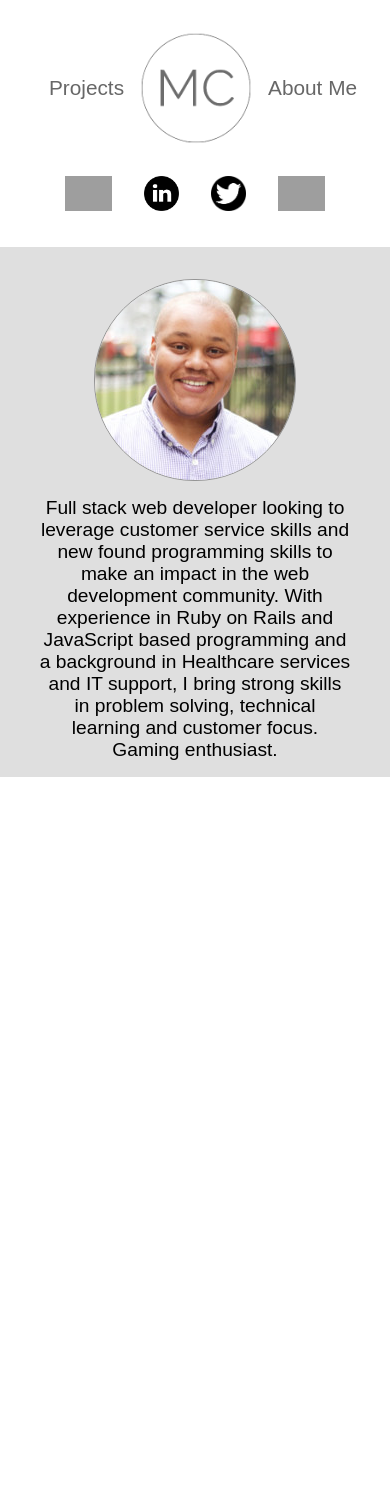
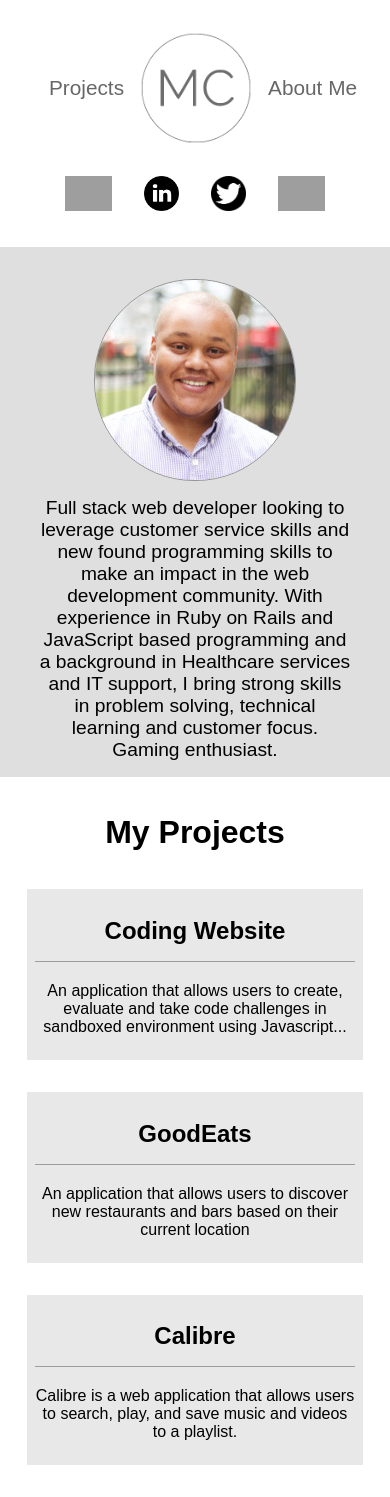
Before and after one commit to MarvinClerge/Personal-Website, a React (Create React App) app: page / in a window 390 px wide. Before the commit the page ends 844 px from the top, so only its background shows below. Built offline with nearby package versions, Linux system fonts and the light colour scheme; grey boxes are pictures that could not be loaded.

Commit message:
added project container and project cards

```diff
--- a/src/App.js
+++ b/src/App.js
@@ -3,18 +3,23 @@ import {Route} from 'react-router-dom'
 // import logo from './logo.svg';
 import Header from './components/header'
 import Person from './components/person'
+import ProjectContainer from './components/projects/project-container'
 
 class App extends Component {
   render() {
     return (
+      <div className="app">
+        <Header />
+
         <Route exact path="/" render={routerProps => {
           return(
-          <div className="app">
-            <Header />
+            <div>
               <Person />
+              <ProjectContainer />
             </div>
           )
         }}/>
+      </div>
     );
   }
 }
--- a/src/components/person.js
+++ b/src/components/person.js
@@ -4,7 +4,7 @@ class Person extends Component {
   render(){
     return(
       <div className="person">
-        <img src={require("../images/marvin.jpeg")} className="person-image" />
+        <img src={require("../images/marvin.jpeg")} alt="marvin clerge" className="person-image" />
         <div className="person-summary">
           Full stack web developer looking to leverage customer service skills and new found programming skills to make an impact in the web development community.
           With experience in Ruby on Rails and JavaScript based programming and a background in Healthcare services and IT support,
--- /dev/null
+++ b/src/components/projects/project-card.js
@@ -0,0 +1,25 @@
+import React from 'react'
+// import { Link } from 'react-router-dom'
+
+const ProjectCard = props => {
+
+  function shortDescription(){
+    if (props.description.length <= 119) {
+      return props.description
+    } else {
+      return props.description.substr(0, 119) + "..."
+    }
+  }
+
+  return(
+    <div className="project-card">
+      <div className="project-card-header">
+        <h2>{props.name}</h2>
+        <p>{shortDescription()}</p>
+      </div>
+      <img src={props.images[0]} alt={props.name + "screenshot"}/>
+    </div>
+  )
+}
+
+export default ProjectCard
--- /dev/null
+++ b/src/components/projects/project-container.js
@@ -0,0 +1,22 @@
+import React from 'react'
+import projects from './project-data'
+import ProjectCard from './project-card'
+
+const ProjectContainer = props => {
+  function mapProjects(){
+    return projects.slice().map((project, index) => {
+      return <ProjectCard key={index} {...project} />
+    })
+  }
+
+  return(
+    <div className="project-container">
+      <h1>My Projects</h1>
+      <div className="project-container-projects">
+        {mapProjects()}
+      </div>
+    </div>
+  )
+}
+
+export default ProjectContainer
--- a/src/components/projects/project-data.js
+++ b/src/components/projects/project-data.js
@@ -31,8 +31,8 @@ const technology = {
 
 const coding = {
   name: "Coding Website",
-  date: "March 2018"
-  decription: "An application that allows users to create, evaluate and take code challenges in sandboxed environment using Javascript ES5",
+  date: "March 2018",
+  description: "An application that allows users to create, evaluate and take code challenges in sandboxed environment using Javascript ES5",
   tech: [technology.react, technology.rails, technology.postgres, technology.ace, technology.interpreter],
   frontend: "https://github.com/MarvinClerge/Coding-Website",
   backend: "https://github.com/MarvinClerge/Coding-Website-Backend",
@@ -44,7 +44,7 @@ const coding = {
     "In the MY CODE tab of the menu if logged in users can view, load and delete their code",
     "In the CHALLENGES tab of the menu users can take on challenges created by other users. If logged in users can create challenges. When running a challenge the OUTPUT tab will change to only allow running the challenge. Users can switch back to normal by resetting the editor or loading code."
   ],
-  screenshots: [
+  images: [
     "https://raw.githubusercontent.com/MarvinClerge/Coding-Website/master/screen1.png",
     "https://raw.githubusercontent.com/MarvinClerge/Coding-Website/master/screen2.png",
     "https://raw.githubusercontent.com/MarvinClerge/Coding-Website/master/screen3.png"
@@ -54,8 +54,8 @@ const coding = {
 
 const goodeats = {
   name: "GoodEats",
-  date: "Febuary 2018"
-  decription: "An application that allows users to discover new restaurants and bars based on their current location",
+  date: "Febuary 2018",
+  description: "An application that allows users to discover new restaurants and bars based on their current location",
   tech: [technology.react, technology.rails, technology.postgres, technology.places],
   frontend: "https://github.com/MarvinClerge/GoodEats",
   backend: "https://github.com/MarvinClerge/GoodEats-Backend",
@@ -65,7 +65,7 @@ const goodeats = {
     "After a search in the main page the results will appear as cards below. Click on a card to be taken to the locations page and view more information.",
     "Users can comment on a location in its page."
   ],
-  screenshots: [
+  images: [
     "https://raw.githubusercontent.com/MarvinClerge/GoodEats/master/screen1.png",
     "https://raw.githubusercontent.com/MarvinClerge/GoodEats/master/screen2.png"
   ],
@@ -73,9 +73,9 @@ const goodeats = {
 }
 
 const calibre = {
-  name: "GoodEats",
-  date: "January 2018"
-  decription: "Calibre is a web application that allows users to search, play, and save music and videos to a playlist.",
+  name: "Calibre",
+  date: "January 2018",
+  description: "Calibre is a web application that allows users to search, play, and save music and videos to a playlist.",
   tech: [technology.rails, technology.postgres, technology.javascript],
   frontend: "https://github.com/MarvinClerge/Calibre",
   backend: "https://github.com/MarvinClerge/Calibre-Backend",
@@ -87,7 +87,7 @@ const calibre = {
     "If a user is logged in they can like a media item by clicking the fire button, and/or comment on media item.",
     "On each media item card a user can click play to view the media content. If the user clicks the + button it will be added to their playlist. The user can only add the media item to their playlist once."
   ],
-  screenshots: [
+  images: [
     "https://raw.githubusercontent.com/MarvinClerge/Calibre/master/screen1.png",
     "https://raw.githubusercontent.com/MarvinClerge/Calibre/master/screen2.png"
   ],
--- /dev/null
+++ b/src/css/project-card.css
@@ -0,0 +1,24 @@
+.project-card {
+  text-align: center;
+  width: 20rem;
+  margin: 1rem;
+  padding: .5rem;
+  background: #e8e8e8;
+
+}
+
+.project-card > img {
+  width: 100%;
+  border: 1px solid rgb(149, 149, 149);
+}
+
+@media screen and (max-width: 1000px) {
+  .project-card-header > h2{
+    border-bottom: 1px solid rgb(156, 156, 156);
+    padding: 0 0 1rem 0;
+  }
+
+  .project-card > img{
+    display: none;
+  }
+}
--- a/src/css/project-container.css
+++ b/src/css/project-container.css
@@ -1,7 +1,17 @@
 .project-container {
+  text-align: center;
+  padding: 1rem 0 1rem 0;
+}
 
+.project-container-projects {
+  display: flex;
+  flex-wrap: wrap;
+  justify-content: center;
 }
 
 @media screen and (max-width: 1000px) {
-
+  .project-container {
+    flex-direction: column;
+    align-items: center;
+  }
 }
--- a/src/index.css
+++ b/src/index.css
@@ -1,6 +1,7 @@
 @import url("./css/header.css");
 @import url("./css/person.css");
 @import url("./css/project-container.css");
+@import url("./css/project-card.css");
 
 body {
   margin: 0;
```
Also changed, not shown: src/components/projects/project-containter.js (deleted, +0 -11 lines). Lines whose indentation alone changed are shown as unchanged.
